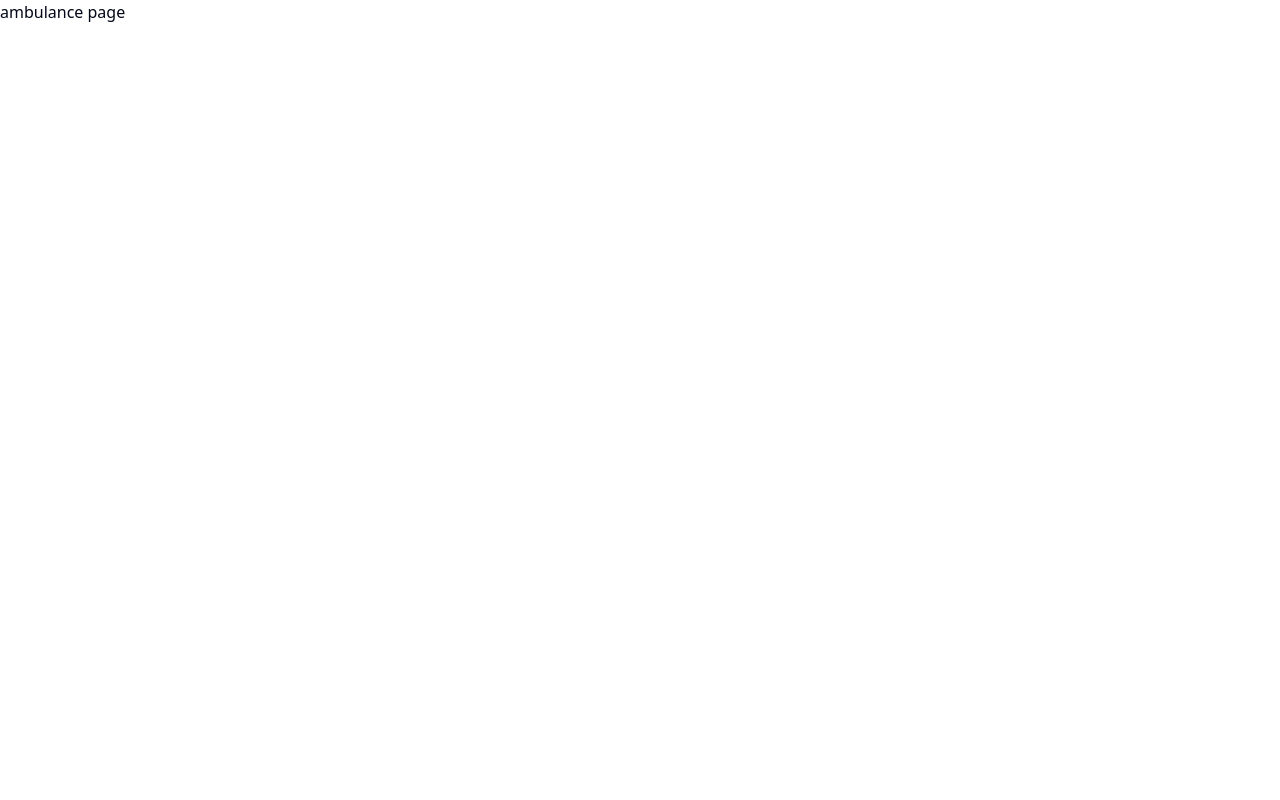
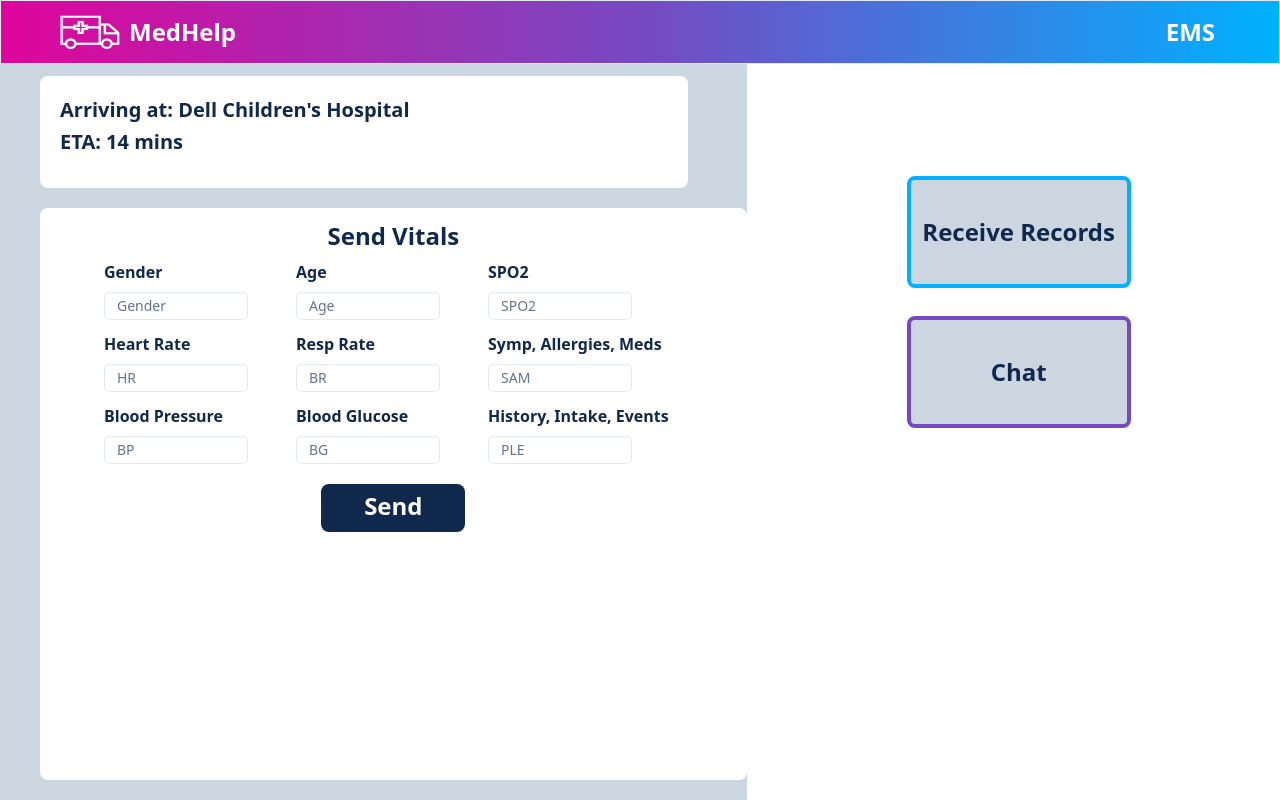
Before and after one commit to vishalkantharaju/HouseScout, a React (Vite) app in the folder frontend/: page /ambulance in a window 1280 px wide. Built offline with nearby package versions, Linux system fonts and the light colour scheme.

Commit message:
ambulance page done

```diff
--- a/frontend/src/ambulance.tsx
+++ b/frontend/src/ambulance.tsx
@@ -1,7 +1,134 @@
+import ambulance from './assets/medhelp_icon_transparent.png'
+import { Input } from "@/components/ui/input"
+
 export default function Ambulance() {
+    const hospital = "Dell Children's Hospital";
+    const ETA = 14;
     return (
-        <div>
-            ambulance page
+        <div className='max-w-screen max-h-screen'>
+
+        {/* Navbar */}
+        <div className="w-full border h-16 bg-gradient-to-r from-[#DF059C] via-[#7749C1] to-[#00B1FF] fixed">
+          <div className='flex items-center justify-between h-full pl-12 pr-4'>
+            <div className='flex items-center'>
+              <img className='w-20 h-12' src={ambulance} alt="Ambulance" />
+              <p className='font-bold text-2xl text-white'>MedHelp</p>
+            </div>
+            <div className='font-bold text-2xl text-white pr-12'>EMS</div>
+          </div>
         </div>
-    )
+
+        {/* Right Side */}
+        <div className = "flex">
+        <div className="flex h-screen pt-16 w-7/12 bg-[#CCD6E1]">
+            <div className="flex flex-col ml-10 w-full h-full">
+
+                {/* Arriving & ETA */}
+                <div className = "bg-[#FFFF] mt-3 w-11/12 h-36 rounded-lg">
+                    <div className="mt-5 ml-5 font-bold text-xl bg-clip-text text-transparent bg-[#0F284C]">
+                        <p>Arriving at: {hospital}</p>
+                    </div>
+                    <div className="mt-1 ml-5 font-bold text-xl bg-clip-text text-transparent bg-[#0F284C]">
+                        <p>ETA: {ETA} mins</p>
+                    </div>
+                </div>
+
+                {/* Vitals Box */}
+                <div className="w-full h-full bg-[#FFFF] mt-5 mb-5 w-11/12 h-full rounded-lg flex flex-col">
+                    <div className="font-bold text-2xl text-[#0F284C] text-center mt-3">
+                        <p>Send Vitals</p>
+                    </div>
+                    <div className = "flex">
+                        {/* Right Inputs */}
+                        <div className="flex flex-col h-full ml-16 mt-2 ">
+                            {/* Gender */}
+                            <div className="font-bold text-m bg-clip-text text-transparent bg-[#0F284C]">
+                                <p>Gender</p>
+                            </div>
+                            <Input placeholder='Gender' className='mt-2 w-36 h-7'></Input>
+
+                            {/* Heart Rate */}
+                            <div className="mt-3 font-bold text-m bg-clip-text text-transparent bg-[#0F284C]">
+                                <p>Heart Rate</p>
+                            </div>
+                            <Input placeholder='HR' className='mt-2 w-36 h-7'></Input>
+
+                            {/* Blood Pressure */}
+                            <div className="mt-3 font-bold text-m bg-clip-text text-transparent bg-[#0F284C]">
+                                <p>Blood Pressure</p>
+                            </div>
+                            <Input placeholder='BP' className='mt-2 w-36 h-7'></Input>
+                        </div>
+
+                        {/* Middle Inputs */}
+                        <div className="flex flex-col h-full ml-12 mt-2 ">
+                            {/* Age */}
+                            <div className="font-bold text-m bg-clip-text text-transparent bg-[#0F284C]">
+                                <p>Age</p>
+                            </div>
+                            <Input placeholder='Age' className='mt-2 w-36 h-7'></Input>
+
+                            {/* Respiratory Rate */}
+                            <div className="mt-3 font-bold text-m bg-clip-text text-transparent bg-[#0F284C]">
+                                <p>Resp Rate</p>
+                            </div>
+                            <Input placeholder='BR' className='mt-2 w-36 h-7'></Input>
+
+                            {/* Blood Glucose */}
+                            <div className="mt-3 font-bold text-m bg-clip-text text-transparent bg-[#0F284C]">
+                                <p>Blood Glucose</p>
+                            </div>
+                            <Input placeholder='BG' className='mt-2 w-36 h-7'></Input>
+                        </div>
+
+                        {/* Right Inputs */}
+                        <div className="flex flex-col h-full ml-12 mt-2 ">
+                            {/* SPO2 */}
+                            <div className="font-bold text-m bg-clip-text text-transparent bg-[#0F284C]">
+                                <p>SPO2</p>
+                            </div>
+                            <Input placeholder='SPO2' className='mt-2 w-36 h-7'></Input>
+
+                            {/* Symp, Allergies, Meds*/}
+                            <div className="mt-3 font-bold text-m bg-clip-text text-transparent bg-[#0F284C]">
+                                <p>Symp, Allergies, Meds</p>
+                            </div>
+                            <Input placeholder='SAM' className='mt-2 w-36 h-7'></Input>
+
+                            {/* History, Intake, Events */}
+                            <div className="mt-3 font-bold text-m bg-clip-text text-transparent bg-[#0F284C]">
+                                <p>History, Intake, Events</p>
+                            </div>
+                            <Input placeholder='PLE' className='mt-2 w-36 h-7'></Input>
+                        </div>
+                        </div>
+                    {/* Sign in button */}
+                    <div className = 'flex justify-center'>
+                        <div className="w-36 h-12 mt-5 rounded-lg bg-[#0F284C] flex items-center justify-center cursor-pointer hover:bg-blue-700">
+                            <div className="text-white text-2xl font-bold text-center pb-1">Send</div>
+                        </div>
+                    </div>
+                </div>
+            </div>
+        </div>
+        <div className="flex pt-16 w-5/12 flex-col">
+            <div className = "ml-40 mt-28 w-56">
+                <div className="cursor-pointer hover:bg-[#00B1FF] flex h-28 border-4 border-[#00B1FF] bg-[#CCD6E1] rounded-lg items-center justify-center">
+                    <div className="font-bold text-2xl text-[#0F284C] text-center">
+                        <p>Receive Records</p>
+                    </div>
+                </div>
+                <div className="mt-7 cursor-pointer hover:bg-[#7749C1] flex h-28 border-4 border-[#7749C1] bg-[#CCD6E1] rounded-lg items-center justify-center">
+                    <div className="font-bold text-[#0F284C] text-2xl text-center">
+                        <p>Chat</p>
+                    </div>
+                </div>
+            </div>
+        </div>
+        </div>
+      </div>
+
+    );
+
+
 }
```
